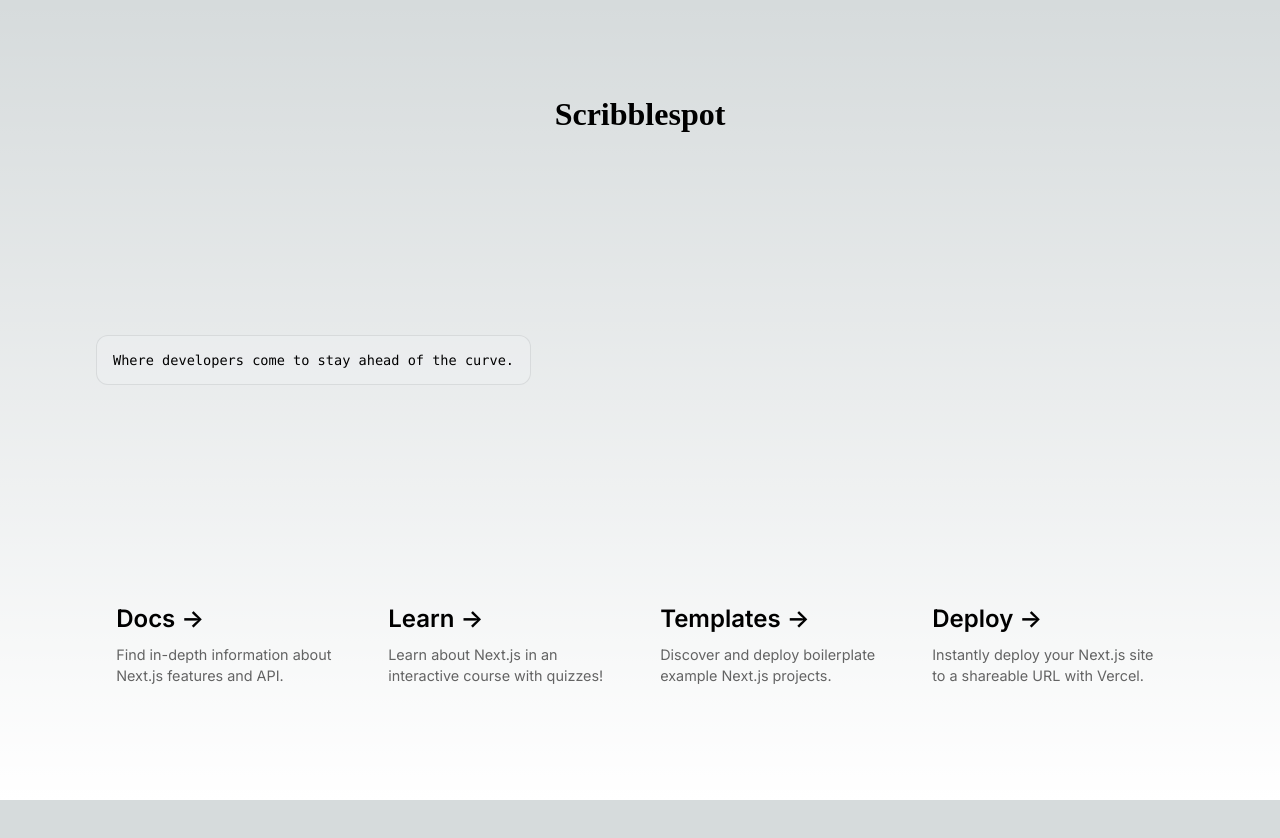
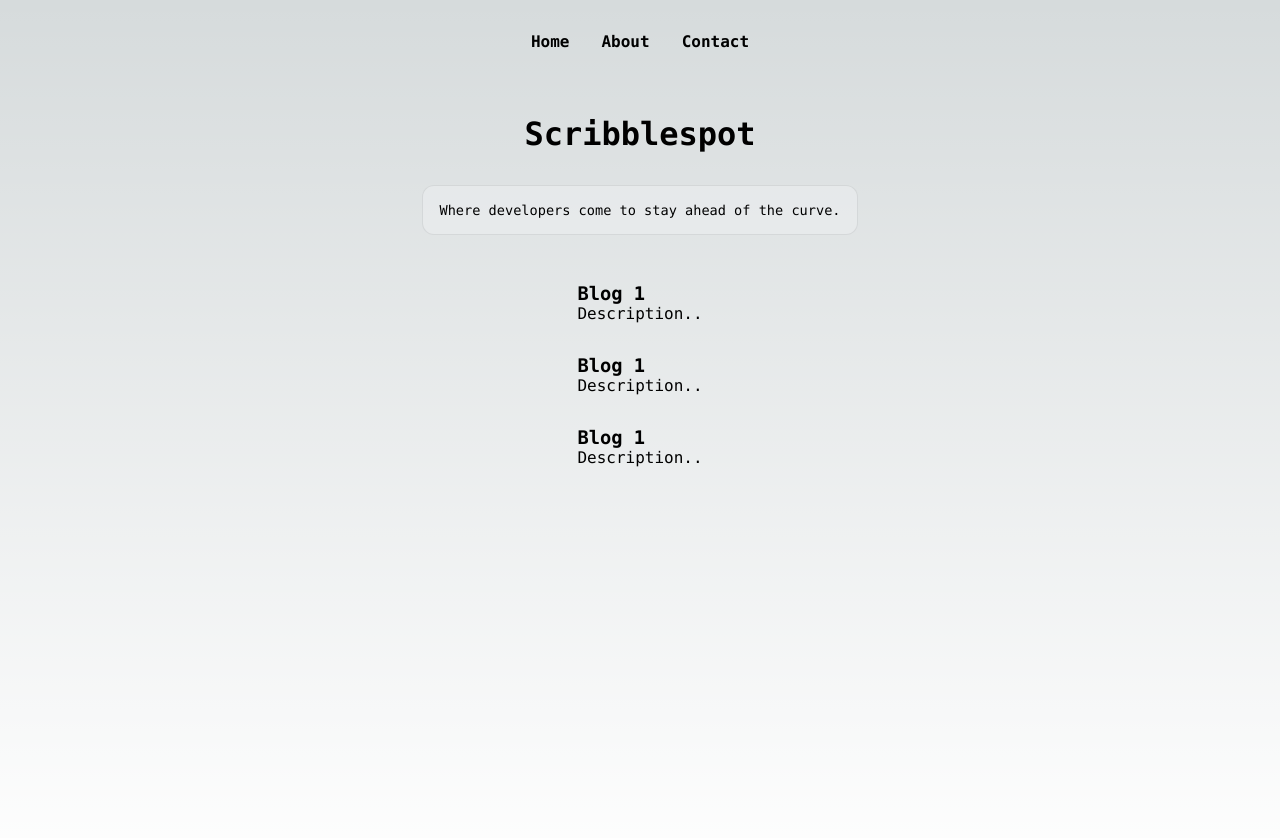
Before and after one commit to rhinoxD/scribblespot, a Next.js app: page / in a window 1280 px wide. Shown: the top 838 px of the page. Before the commit the page ends 800 px from the top, so only its background shows below. Built offline with nearby package versions, Linux system fonts and the light colour scheme.

Commit message:
Add navbar, blogs skeleton and styles

```diff
--- a/pages/index.js
+++ b/pages/index.js
@@ -12,75 +12,36 @@ export default function Home() {
         <title>Scribblespot</title>
         <meta
           name='description'
-          content="A community for developers to share, learn and grow together."
+          content='A community for developers to share, learn and grow together.'
         />
         <meta name='viewport' content='width=device-width, initial-scale=1' />
         <link rel='icon' href='/favicon.ico' />
       </Head>
+      <nav class={styles.mainNav}>
+        <ul>
+          <li>Home</li>
+          <li>About</li>
+          <li>Contact</li>
+        </ul>
+      </nav>
       <main className={styles.main}>
         <h1>Scribblespot</h1>
         <div className={styles.description}>
           <p>Where developers come to stay ahead of the curve.</p>
         </div>
-
-
-        <div className={styles.grid}>
-          <a
-            href='https://nextjs.org/docs?utm_source=create-next-app&utm_medium=default-template&utm_campaign=create-next-app'
-            className={styles.card}
-            target='_blank'
-            rel='noopener noreferrer'
-          >
-            <h2 className={inter.className}>
-              Docs <span>-&gt;</span>
-            </h2>
-            <p className={inter.className}>
-              Find in-depth information about Next.js features and&nbsp;API.
-            </p>
-          </a>
-
-          <a
-            href='https://nextjs.org/learn?utm_source=create-next-app&utm_medium=default-template&utm_campaign=create-next-app'
-            className={styles.card}
-            target='_blank'
-            rel='noopener noreferrer'
-          >
-            <h2 className={inter.className}>
-              Learn <span>-&gt;</span>
-            </h2>
-            <p className={inter.className}>
-              Learn about Next.js in an interactive course with&nbsp;quizzes!
-            </p>
-          </a>
-
-          <a
-            href='https://vercel.com/templates?framework=next.js&utm_source=create-next-app&utm_medium=default-template&utm_campaign=create-next-app'
-            className={styles.card}
-            target='_blank'
-            rel='noopener noreferrer'
-          >
-            <h2 className={inter.className}>
-              Templates <span>-&gt;</span>
-            </h2>
-            <p className={inter.className}>
-              Discover and deploy boilerplate example Next.js&nbsp;projects.
-            </p>
-          </a>
-
-          <a
-            href='https://vercel.com/new?utm_source=create-next-app&utm_medium=default-template&utm_campaign=create-next-app'
-            className={styles.card}
-            target='_blank'
-            rel='noopener noreferrer'
-          >
-            <h2 className={inter.className}>
-              Deploy <span>-&gt;</span>
-            </h2>
-            <p className={inter.className}>
-              Instantly deploy your Next.js site to a shareable URL
-              with&nbsp;Vercel.
-            </p>
-          </a>
+        <div className={styles.blogs}>
+          <div className={styles.blogItem}>
+            <h3>Blog 1</h3>
+            <p>Description..</p>
+          </div>
+          <div className={styles.blogItem}>
+            <h3>Blog 1</h3>
+            <p>Description..</p>
+          </div>
+          <div className={styles.blogItem}>
+            <h3>Blog 1</h3>
+            <p>Description..</p>
+          </div>
         </div>
       </main>
     </>
--- a/styles/Home.module.css
+++ b/styles/Home.module.css
@@ -1,20 +1,26 @@
 .main {
   display: flex;
   flex-direction: column;
-  justify-content: space-between;
+  justify-content: flex-start;
   align-items: center;
   padding: 6rem;
+  padding-top: 2rem;
   min-height: 100vh;
+}
+
+.main h1 {
+  margin: 0 1rem 1rem;
 }
 
 .description {
   display: inherit;
-  justify-content: inherit;
+  justify-content: center;
   align-items: inherit;
   font-size: 0.85rem;
   max-width: var(--max-width);
   width: 100%;
   z-index: 2;
+  margin: 1rem;
   font-family: var(--font-mono);
 }
 
@@ -151,6 +157,26 @@
   background-clip: content-box;
 }
 
+.mainNav ul {
+  display: flex;
+  margin: 2rem;
+  justify-content: center;
+}
+
+.mainNav ul li {
+  margin: 0 1rem;
+  list-style-type: none;
+  font-weight: bold;
+  cursor: pointer;
+}
+
+.blogs {
+}
+
+.blogs .blogItem {
+  margin: 2rem;
+}
+
 /* Enable hover only on non-touch devices */
 @media (hover: hover) and (pointer: fine) {
   .card:hover {
--- a/styles/globals.css
+++ b/styles/globals.css
@@ -83,6 +83,7 @@ html,
 body {
   max-width: 100vw;
   overflow-x: hidden;
+  font-family: var(--font-mono);
 }
 
 body {
```
